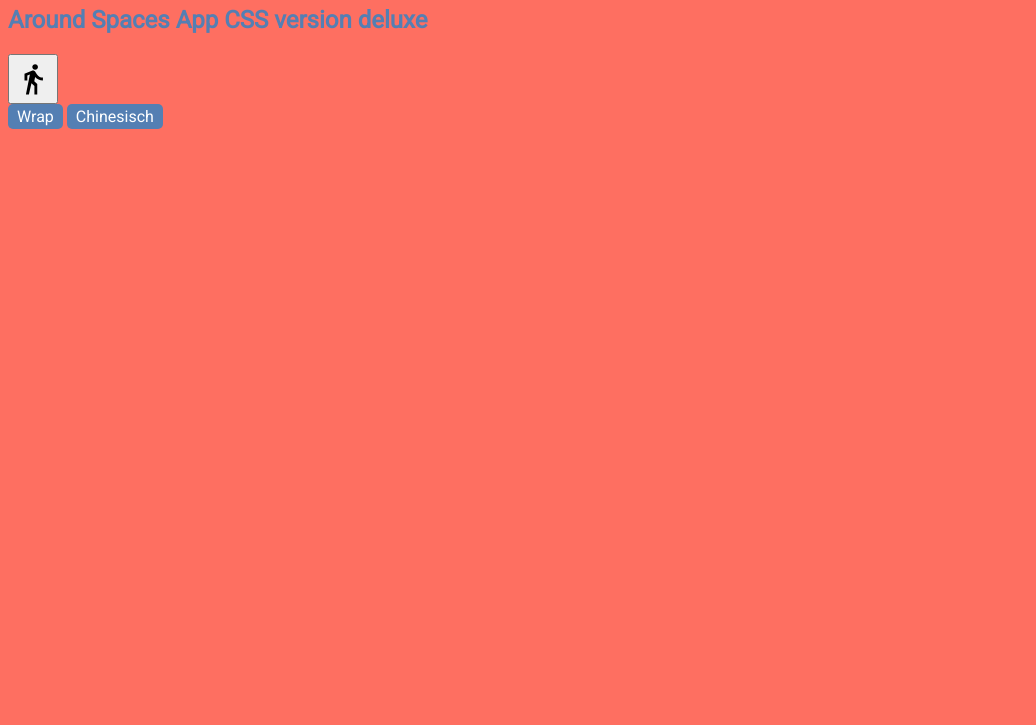
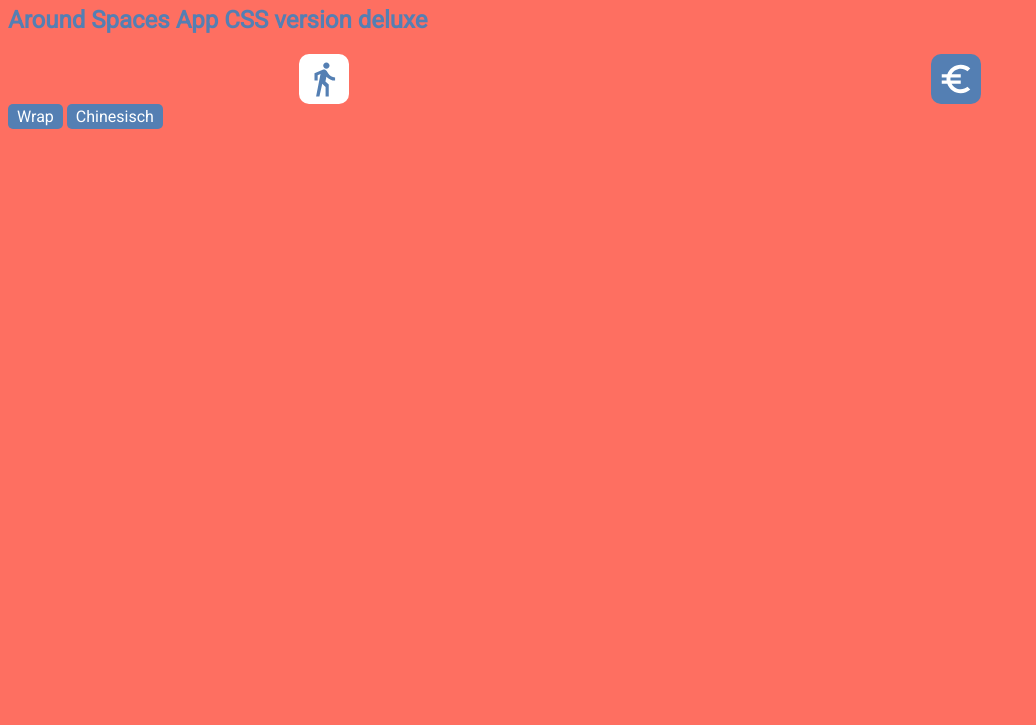
Before and after one commit to marwinburesch/around-spaces-css, a website built with Parcel: page index.html in a window 1280 px wide. Shown: the part 75-800 px from the top of the page, without its empty margins (0-1036 px from the left). Built offline with nearby package versions, Linux system fonts and the light colour scheme.

Commit message:
apply nav styles

```diff
--- a/index.html
+++ b/index.html
@@ -14,12 +14,12 @@
   <body>
     <h1>== Under Construction ==</h1>
     <h2>Around Spaces App CSS version deluxe</h2>
-    <section>
-      <button class="nav-button">
+    <nav class="nav">
+      <button class="nav__button">
         <svg
           xmlns="http://www.w3.org/2000/svg"
-          class="nav-button__icon"
-          viewBox="0 0 24 24"
+          class="nav__button__icon"
+          viewbox="0 0 24 24"
         >
           <path fill="none" d="M0 0h24v24H0z" />
           <path
@@ -27,7 +27,19 @@
           />
         </svg>
       </button>
-    </section>
+      <button class="nav__button nav__button--active">
+        <svg
+          xmlns="http://www.w3.org/2000/svg"
+          class="nav__button__icon"
+          viewbox="0 0 24 24"
+        >
+          <path
+            d="M15 18.5c-2.51 0-4.68-1.42-5.76-3.5H15v-2H8.58c-.05-.33-.08-.66-.08-1s.03-.67.08-1H15V9H9.24C10.32 6.92 12.5 5.5 15 5.5c1.61 0 3.09.59 4.23 1.57L21 5.3C19.41 3.87 17.3 3 15 3c-3.92 0-7.24 2.51-8.48 6H3v2h3.06c-.04.33-.06.66-.06 1 0 .34.02.67.06 1H3v2h3.52c1.24 3.49 4.56 6 8.48 6 2.31 0 4.41-.87 6-2.3l-1.78-1.77c-1.13.98-2.6 1.57-4.22 1.57z"
+          />
+          <path fill="none" d="M0 0h24v24H0z" />
+        </svg>
+      </button>
+    </nav>
     <section>
       <div class="badge">Wrap</div>
       <div class="badge">Chinesisch</div>
--- a/partials/_nav-button.scss
+++ /dev/null
@@ -1,12 +0,0 @@
-.nav-button {
-  display: flex;
-  width: 50px;
-  height: 50px;
-  align-items: center;
-  justify-content: center;
-
-  &__icon {
-    width: 48px;
-    height: 48px;
-  }
-}
--- /dev/null
+++ b/partials/_nav.scss
@@ -0,0 +1,32 @@
+.nav {
+  width: 100%;
+  display: flex;
+  justify-content: space-around;
+}
+
+.nav__button {
+  display: flex;
+  width: 50px;
+  height: 50px;
+  align-items: center;
+  justify-content: center;
+  background: $secondary-color;
+  fill: $primary-color;
+  border-radius: 10px;
+  outline: none;
+  border: none;
+
+  &:active {
+    border: 1px solid $primary-color;
+  }
+
+  &--active {
+    background: $primary-color;
+    fill: $secondary-color;
+  }
+}
+
+.nav__button__icon {
+  width: 48px;
+  height: 48px;
+}
--- a/style.scss
+++ b/style.scss
@@ -1,4 +1,4 @@
 @import "./partials/variables";
 @import "./partials/global";
 @import "./partials/badge";
-@import "./partials/nav-button";
+@import "./partials/nav";
```
